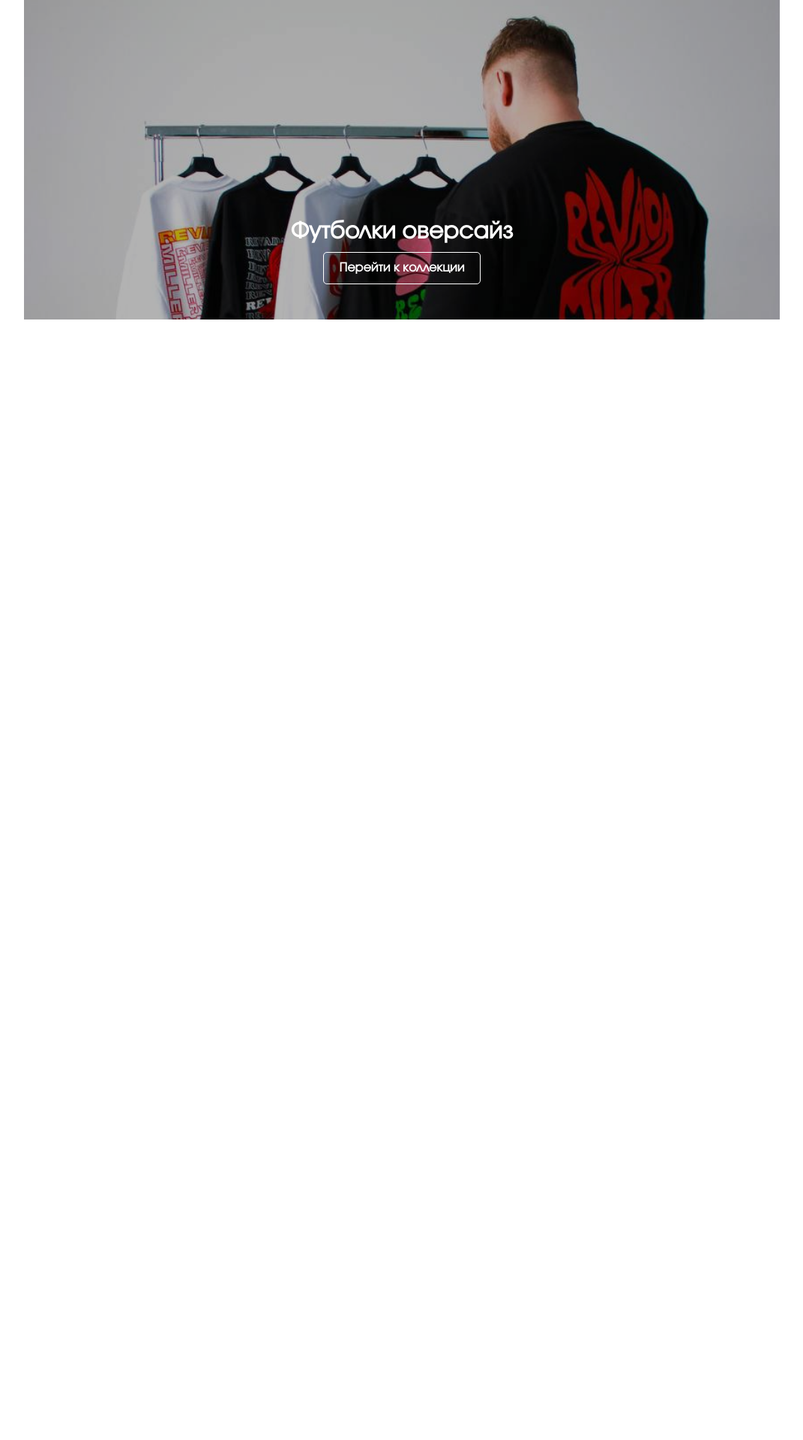
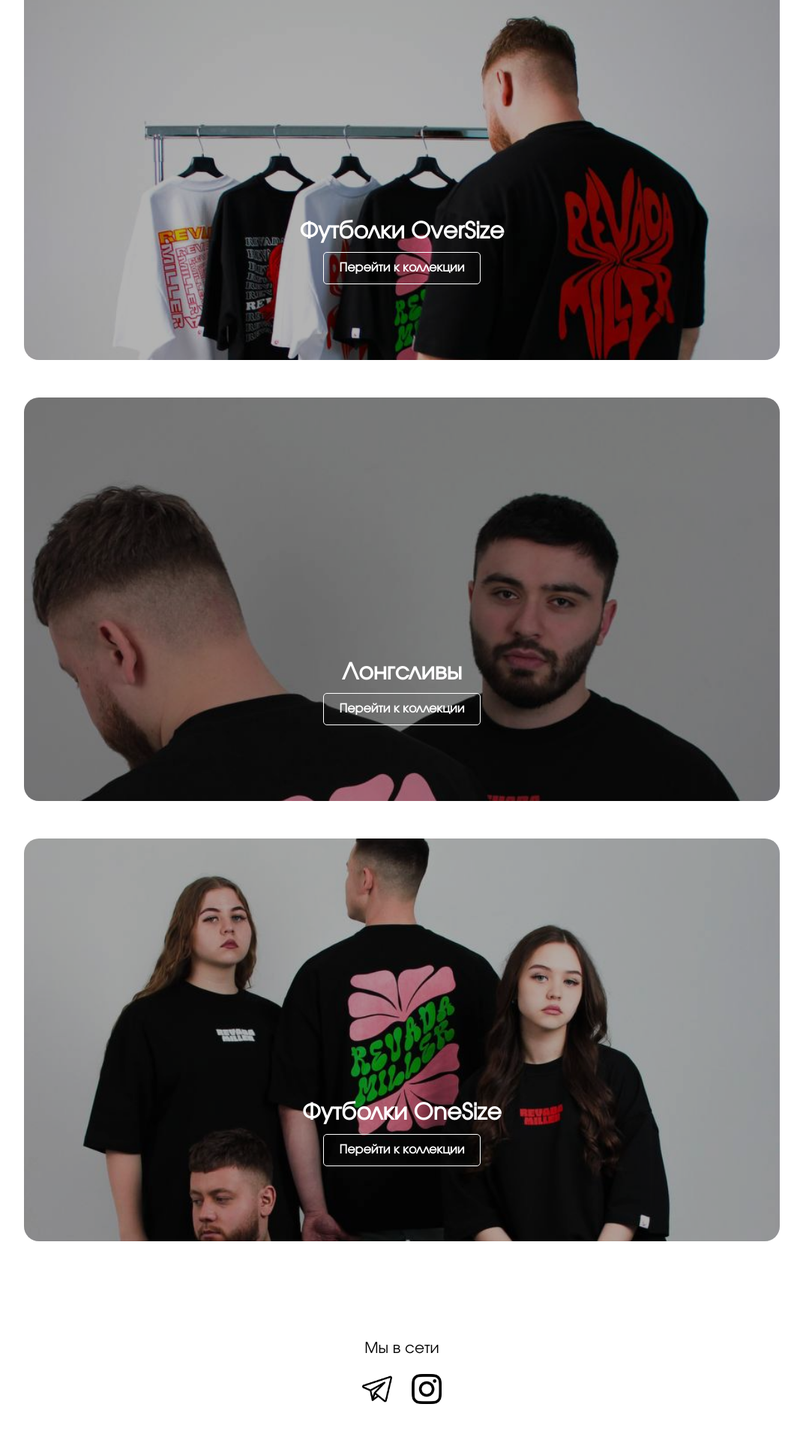
Before and after one commit to AntanosianAnton/online_store, a Django app: page / in a window 1280 px wide. Shown: the part 845-2765 px from the top of the page at 75% size, without its empty margins (104-1175 px from the left). Before the commit the page ends 1271 px from the top, so only its background shows below. Run offline with Django 4.2, Linux system fonts and the light colour scheme.

Commit message:
добавлены новые категории/фикс вью функций

```diff
--- a/myshop/shop/templates/shop/base.html
+++ b/myshop/shop/templates/shop/base.html
@@ -4,7 +4,7 @@
   <head>
     <meta charset="utf-8" />
     <meta name="viewport" content="width=device-width, initial-scale=1">
-    <title>{% block title %}Revada Miller - стиль, качетсво, комфорт{% endblock %}</title>
+    <title>{% block title %}Revada Miller - стиль, качество, комфорт{% endblock %}</title>
     <link href="{% static "css/base.css" %}" rel="stylesheet">
     <link rel="icon" href="{% static '/css/icons/logo-footer-new.png' %}" type="image/x-icon">
   </head>
--- a/myshop/shop/templates/shop/main_page.html
+++ b/myshop/shop/templates/shop/main_page.html
@@ -16,15 +16,20 @@
             <a href="{% url 'shop:product_list' %}" class="return-btn main-btn" style="">Перейти к коллекции</a>
         </div>
         <div class="pic">
-            <img src="{% static 'img/4.JPG' %}" alt="mnpc-1">
-            <h2 class="sec-text main-card-text">Футболки оверсайз</h2>
-            <a href="{% url 'shop:product_list' %}" class="return-btn main-btn" style="">Перейти к коллекции</a>
-        </div>
+          <img src="{% static 'img/4.JPG' %}" alt="mnpc-1">
+          <h2 class="sec-text main-card-text">Футболки OverSize</h2>
+          <a href="{% url 'shop:product_list_oversize' %}" class="return-btn main-btn" style="">Перейти к коллекции</a>
+      </div>
+      <div class="pic">
+        <h2 class="sec-text main-card-text">Лонгсливы</h2>
+        <a href="{% url 'shop:product_list_longsleevs' %}" class="return-btn main-btn" style="">Перейти к коллекции</a>
+        <img src="{% static 'img/7.JPG' %}" alt="mnpc-1">
+      </div>
         <div class="pic">
-            <h2 class="sec-text main-card-text">Лонгсливы</h2>
-            <a href="{% url 'shop:product_list' %}" class="return-btn main-btn" style="">Перейти к коллекции</a>
-            <img src="{% static 'img/7.JPG' %}" alt="mnpc-1">
-        </div>
+          <img src="{% static 'img/1.JPG' %}" alt="mnpc-1">
+          <h2  class="sec-text main-card-text">Футболки OneSize</h2>
+          <a href="{% url 'shop:product_list_onesize' %}" class="return-btn main-btn" style="">Перейти к коллекции</a>
+      </div>
     </div>
 
 <script>
--- a/myshop/shop/urls.py
+++ b/myshop/shop/urls.py
@@ -7,6 +7,12 @@ urlpatterns = [
     path('', views.main_page,
          name='main_page'),
     path('shop/list', views.product_list, name='product_list'),
+    path('shop/onesize/', views.product_list_onesize,
+         name='product_list_onesize'),
+    path('shop/oversize/', views.product_list_oversize,
+         name='product_list_oversize'),
+    path('shop/longsleevs/', views.product_list_longsleevs,
+         name='product_list_longsleevs'),
     path('<slug:category_slug>/', views.product_list,
          name='product_list_by_category'),
     path('<slug:slug>/<int:id>/', views.product_detail,
--- a/myshop/shop/views.py
+++ b/myshop/shop/views.py
@@ -1,6 +1,8 @@
 from django.shortcuts import render, get_object_or_404
 from .models import Category, Product
 from cart.forms import CartAddProductForm
+
+"""получаем список всех товаров"""
 
 
 def product_list(request, category_slug=None):
@@ -15,6 +17,45 @@ def product_list(request, category_slug=None):
                   'shop/product/list.html',
                   {'category': category,
                    'categories': categories,
+                   'products': products})
+
+
+"""получаем список товаров с категории onesize"""
+
+
+def product_list_onesize(request):
+    category = get_object_or_404(Category, slug='futbolki-onesize')
+    products = Product.objects.filter(available=True, category=category)
+
+    return render(request,
+                  'shop/product/list.html',
+                  {'category': category,
+                   'products': products})
+
+
+"""получаем список товаров с категории oversize"""
+
+
+def product_list_oversize(request):
+    category = get_object_or_404(Category, slug='futbolki-oversize')
+    products = Product.objects.filter(available=True, category=category)
+
+    return render(request,
+                  'shop/product/list.html',
+                  {'category': category,
+                   'products': products})
+
+
+"""получаем список товаров с категории лонгслив"""
+
+
+def product_list_longsleevs(request):
+    category = get_object_or_404(Category, slug='longsleevs')
+    products = Product.objects.filter(available=True, category=category)
+
+    return render(request,
+                  'shop/product/list.html',
+                  {'category': category,
                    'products': products})
 
 
```
Also changed, not shown: myshop/media/products/2024/09/15/спина_принт.jpg (added), myshop/media/products/2024/09/15/спина_футболка1.jpg (added).
